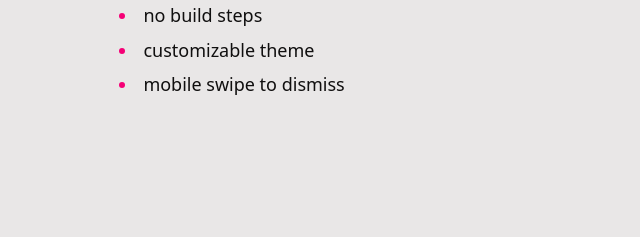
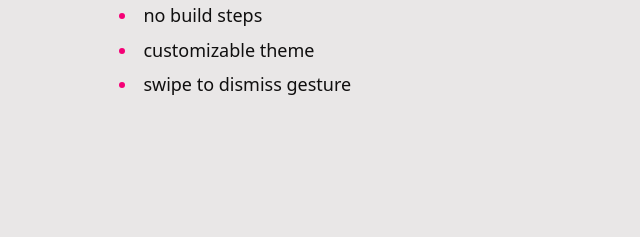
Before and after one commit to terziev1/htmx-toaster, a website: page docs/index.html in a window 1280 px wide. Shown: the part 520-757 px from the top of the page, 246-886 px from the left. Drawn offline with Linux system fonts and the light colour scheme.

Commit message:
rename www

```diff
--- a/www/index.html
+++ b/docs/index.html
@@ -23,7 +23,7 @@
           <li>language agnostic</li>
           <li>no build steps</li>
           <li>customizable theme</li>
-          <li>mobile swipe to dismiss</li>
+          <li>swipe to dismiss gesture</li>
         </ul>
       </section>
     </main>
```
Also changed, not shown: README.md, docs/logo.png (renamed from www/logo.png).
